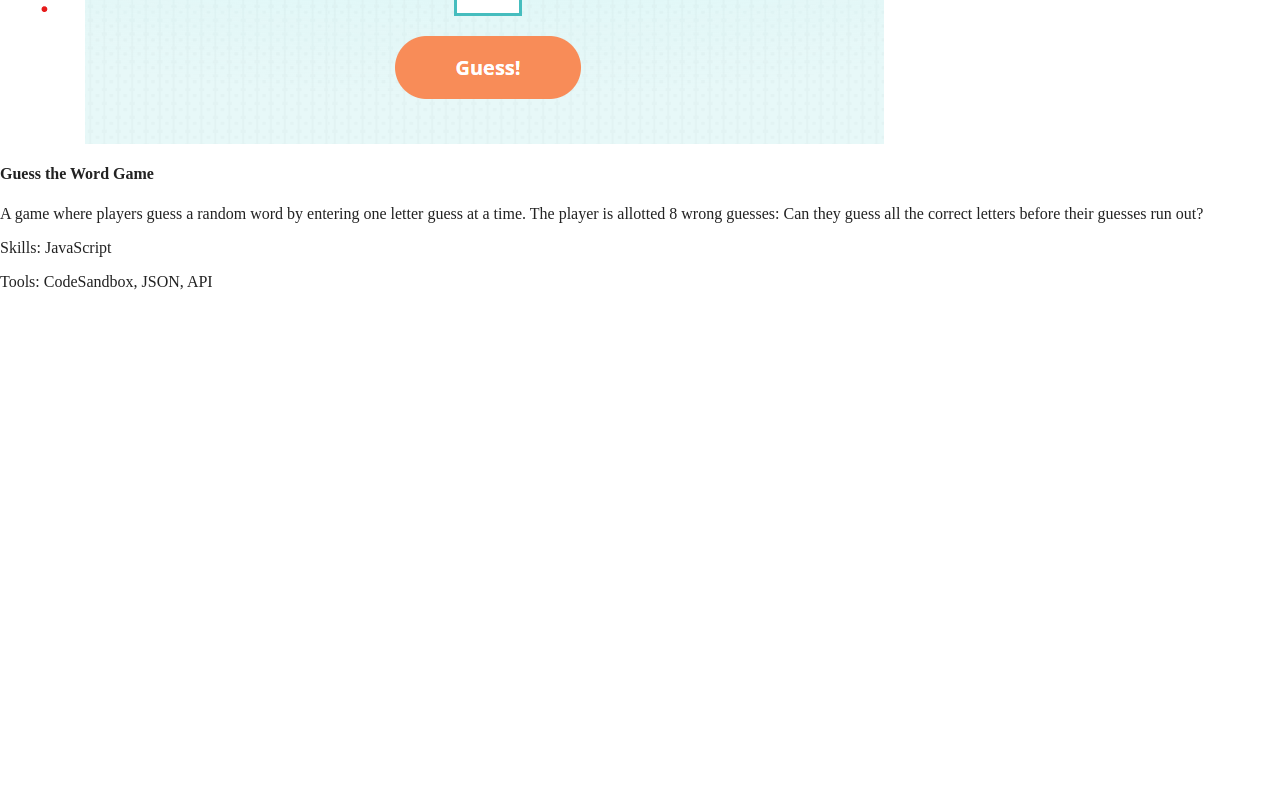
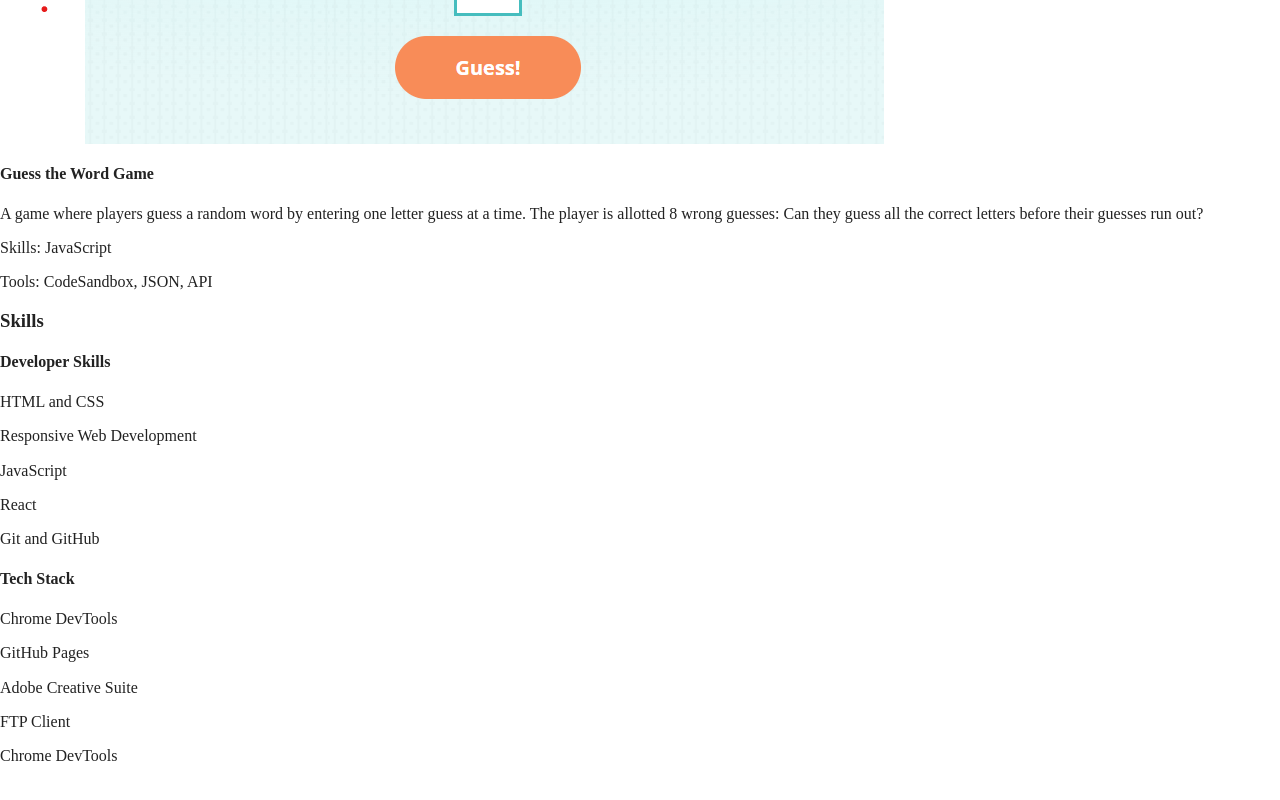
Before and after one commit to jk-baker/portfolio-project, a website built with Parcel: page index.html in a window 1280 px wide. Shown: the part 3306-4106 px from the top of the page. Before the commit the page ends 3614 px from the top, so only its background shows below. Built offline with nearby package versions, Linux system fonts and the light colour scheme.

Commit message:
Added content to the skills section

```diff
--- a/index.html
+++ b/index.html
@@ -87,11 +87,25 @@
     </section>
 
     <section id="skills"> <!-- This section will highlight all relevant skills attained to date -->
-
+      <h3 class="skills-header">Skills</h3>
+      <h4>Developer Skills</h4>
+        <p class="skill">HTML and CSS</p>
+        <p class="skill">Responsive Web Development</p>
+        <p class="skill">JavaScript</p>
+        <p class="skill">React</p>
+        <p class="skill">Git and GitHub</p>
+      <h4>Tech Stack</h4>
+        <p class="tool">Chrome DevTools</p>
+        <p class="tool">GitHub Pages</p>
+        <p class="tool">Adobe Creative Suite</p>
+        <p class="tool">FTP Client</p>
+        <p class="tool">Chrome DevTools</p>
     </section>
 
     <section id="about"> <!-- This section will provide visitors with an introduction to me and my work -->
-
+      <figure>
+        <img src=""
+      </figure>
     </section>
   </main>
 
```
